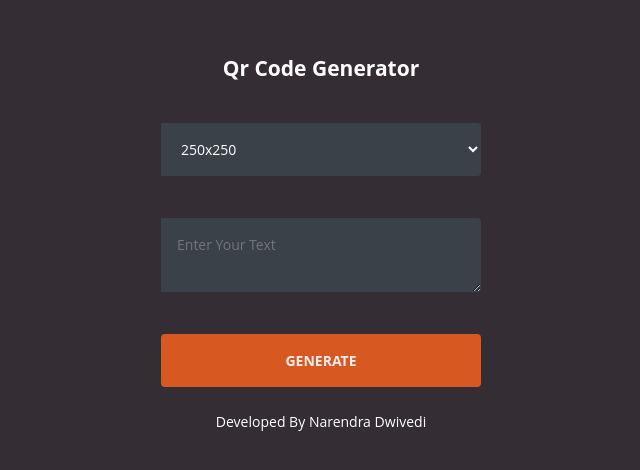
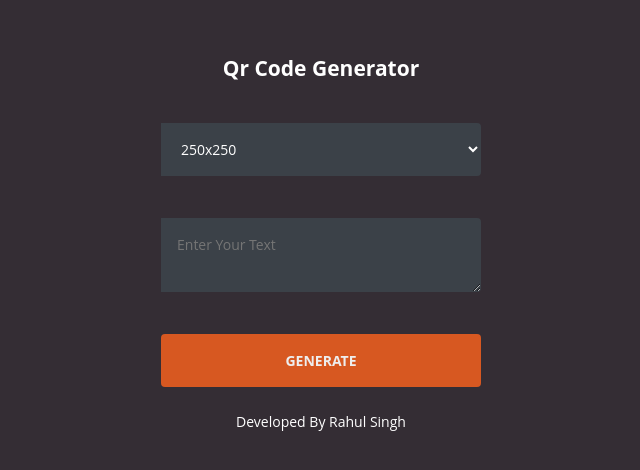
Before and after one commit to rahulsingh73679/QR-Code-Generator, a plain HTML site: page index.html in a window 1280 px wide. Shown: the part 154-624 px from the top of the page, 319-959 px from the left. Drawn offline with Linux system fonts and the light colour scheme.

Commit message:
Update index.html

```diff
--- a/index.html
+++ b/index.html
@@ -67,7 +67,7 @@
         <br><br>
         <input type="submit" value="Generate" onclick="genQR()">
 
-        <p>Developed By Narendra Dwivedi</p>
+        <p>Developed By Rahul Singh </p>
 
 
     </div>
```
